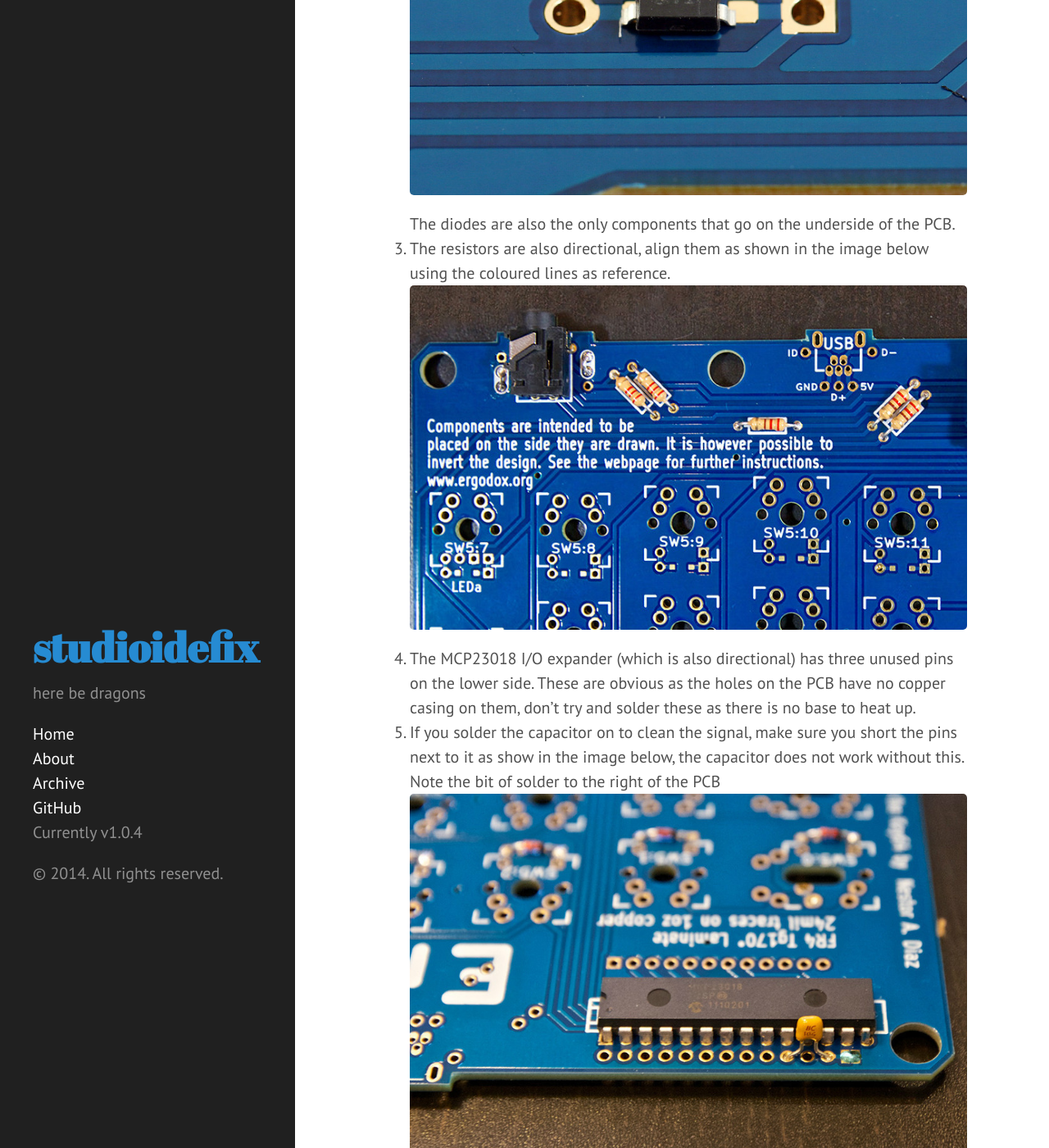
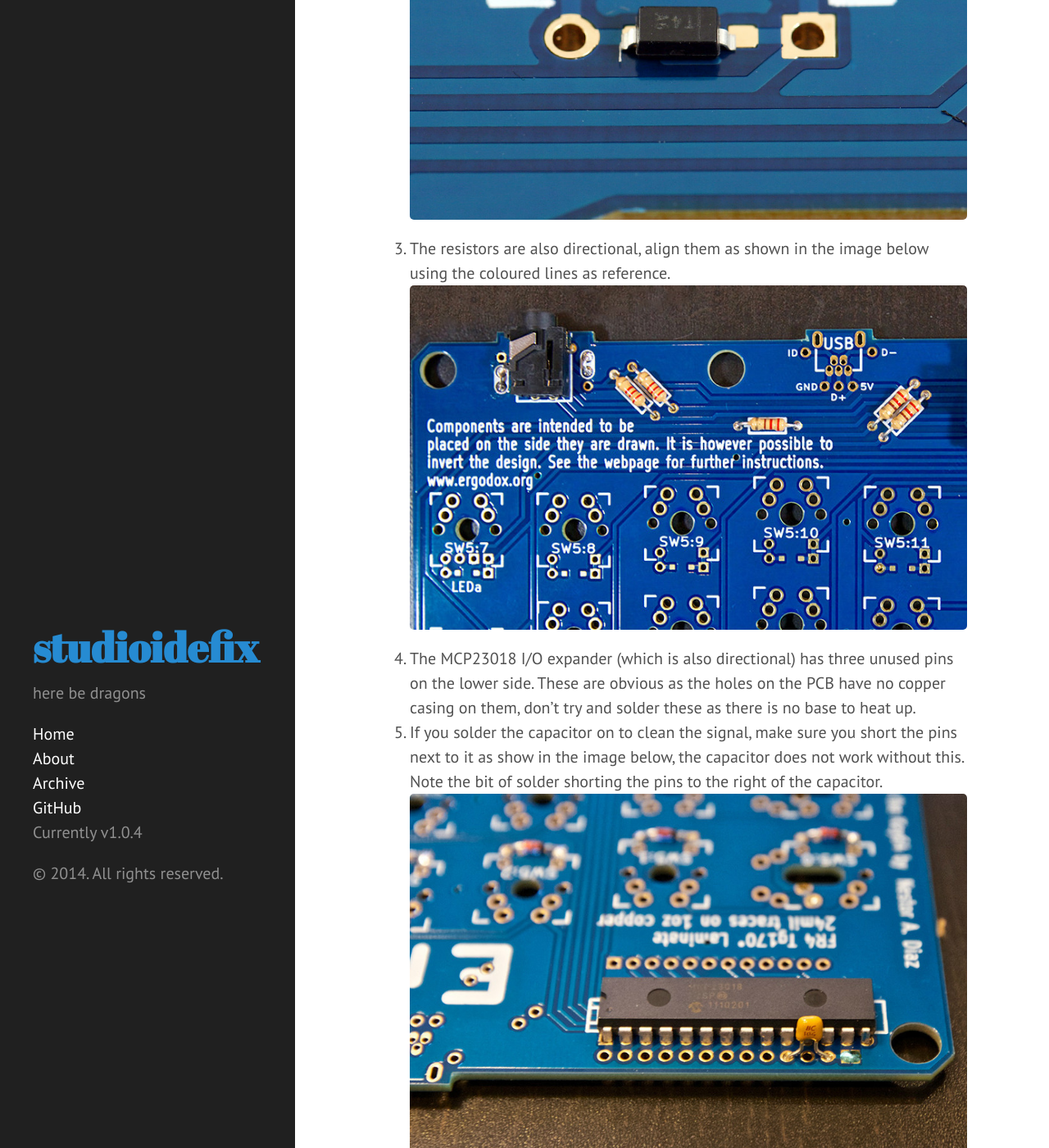
Before and after one commit to anish/anish.github.io, a Jekyll site: the page built from _posts/2014-08-14-ergodox-soldering.md, in a window 1280 px wide and 1400 px high, scrolled down 1229 px. Shown: the whole window at 82% size. Built offline with Jekyll 4.4.1, drawn with Linux system fonts in a browser that asks for light colours; Markdown is read by kramdown in place of the engine named in the settings; comment, search, counter and statistics services are not loaded; some of the changed text lies outside the part shown.

Commit message:
cleanup post

```diff
--- a/_posts/2014-08-14-ergodox-soldering.md
+++ b/_posts/2014-08-14-ergodox-soldering.md
@@ -17,11 +17,10 @@ While Massdrop's instruction page is pretty solid, there a couple of places wher
 Now for the actual keypoints :
 
 1. You want to use a thinner solder for the surface mount diodes and the USB miny plug than you would for the other components. .032" is a good thin solder.
-2. The diodes are *directional*, you want the cathode (marked with a line) facing the side with the square pad (the through-hole with the square frame), as show in the image here. <img src="{{ site.url }}/assets/images/ergodox/ergo1.jpg" title="Surface mounted diode">
-The diodes are also the only components that go on the underside of the PCB.
+2. The diodes are *directional*, you want the cathode (marked with a line) facing the side with the square pad (the through-hole with the square frame), as show in the image here. The diodes are also the only components that go on the underside of the PCB. <img src="{{ site.url }}/assets/images/ergodox/ergo1.jpg" title="Surface mounted diode">
 3. The resistors are also directional, align them as shown in the image below using the coloured lines as reference. <img src="{{ site.url }}/assets/images/ergodox/ergo2.jpg" title="Resistor alignment">
 4. The MCP23018 I/O expander (which is also directional) has three unused pins on the lower side. These are obvious as the holes on the PCB have no copper casing on them, don't try and solder these as there is no base to heat up.
-5. If you solder the capacitor on to clean the signal, make sure you short the pins next to it as show in the image below, the capacitor does not work without this. Note the bit of solder to the right of the PCB <img src="{{ site.url }}/assets/images/ergodox/ergo3.jpg" title="Capacitor">
+5. If you solder the capacitor on to clean the signal, make sure you short the pins next to it as show in the image below, the capacitor does not work without this. Note the bit of solder shorting the pins to the right of the capacitor. <img src="{{ site.url }}/assets/images/ergodox/ergo3.jpg" title="Capacitor">
 6. You can use the extra bit of wire that you trim from the resistors and the capacitor to short the connections with the white outline which is required by the TRRS connectors.
 7. Do not remove the black plastic spacer below the Teensy controller, it is required to provide spacing between the Teensy and the PCB. Note the black plastic spacer seen right below the Teensy in the image below. <img src="{{ site.url }}/assets/images/ergodox/ergo4.jpg" title="Teensy spacer">
 8. After you connect the USB mini connector, make sure you solder it on both sides where applicable for stability.
```
